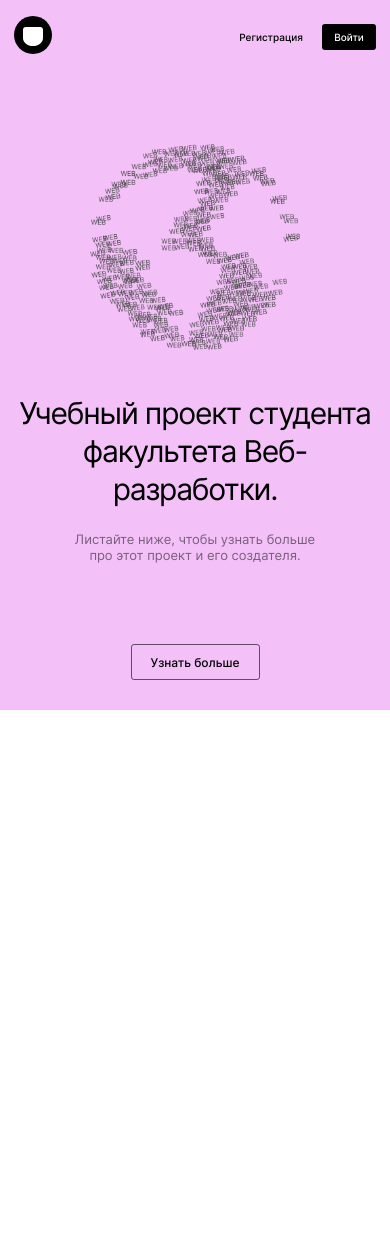
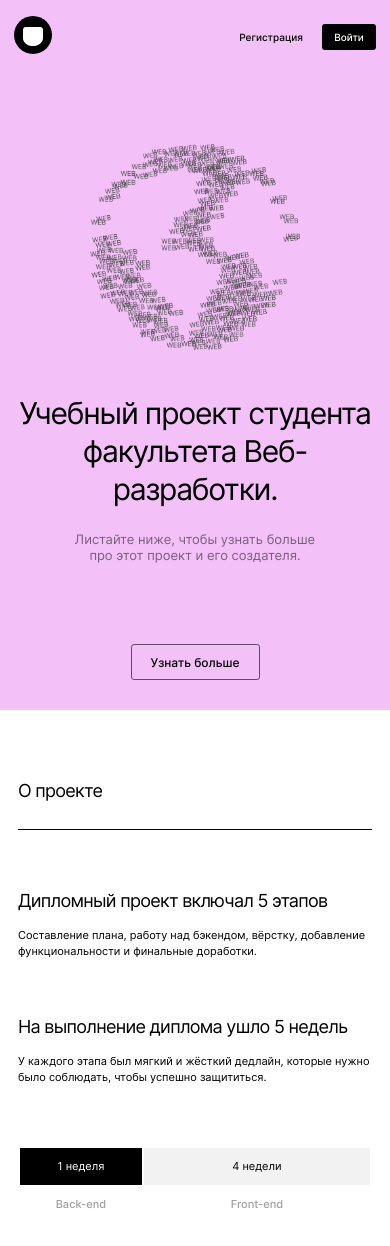
Before and after one commit to pchupchu/movies-explorer-frontend, a React (Create React App) app: page / in a window 390 px wide. Shown: the top 1246 px of the page. Before the commit the page ends 844 px from the top, so only its background shows below. Built offline with nearby package versions, Linux system fonts and the light colour scheme.

Commit message:
Add AboutProject

```diff
--- a/src/components/Header/Header.css
+++ b/src/components/Header/Header.css
@@ -3,7 +3,7 @@
   height: 74px;
   margin: 0 auto;
   box-sizing: border-box;
-  padding: 18px 0;
+  padding: 18px 70px;
   display: flex;
   align-items: center;
   justify-content: space-between;
@@ -11,7 +11,7 @@
 
 @media screen and (max-width: 768px) {
   .header {
-    padding: 16px 0;
+    padding: 16px 30px;
   }
 }
 
--- /dev/null
+++ b/src/components/Main/AboutProject/AboutProject.css
@@ -0,0 +1,156 @@
+.about {
+  padding: 110px 70px;
+  box-sizing: border-box;
+  display: flex;
+  flex-direction: column;
+  background-color: #fff;
+}
+
+@media screen and (max-width: 768px) {
+  .about {
+    padding: 90px 50px;
+  }
+}
+
+@media screen and (max-width: 425px) {
+  .about {
+    padding: 70px 18px;
+  }
+}
+
+.about__header {
+  font-weight: 400;
+  font-size: 22px;
+  line-height: 1.21;
+  letter-spacing: -0.04em;
+  border-bottom: 1px solid #000;
+  margin: 0;
+  padding-bottom: 23px;
+}
+
+@media screen and (max-width: 425px) {
+  .about__header {
+    font-size: 18px;
+    padding-bottom: 28px;
+  }
+}
+
+.about__list {
+  list-style: none;
+  padding: 0;
+  display: flex;
+  gap: 40px;
+  margin: 70px 0 110px;
+}
+
+@media screen and (max-width: 768px) {
+  .about__list {
+    gap: 30px;
+    margin-bottom: 93px;
+  }
+}
+
+@media screen and (max-width: 425px) {
+  .about__list {
+    flex-direction: column;
+    margin: 60px 0;
+    gap: 56px;
+  }
+}
+
+.about__title {
+  max-width: 550px;
+  font-weight: 400;
+  font-size: 20px;
+  line-height: 1.2;
+  letter-spacing: -0.04em;
+  margin: 0 0 26px;
+}
+
+@media screen and (max-width: 768px) {
+  .about__title {
+    margin-bottom: 22px;
+  }
+}
+
+@media screen and (max-width: 425px) {
+  .about__title {
+    font-size: 18px;
+    line-height: 1.21;
+    margin-bottom: 16px;
+  }
+}
+
+.about__text {
+  max-width: 550px;
+  font-weight: 400;
+  font-size: 14px;
+  line-height: 1.43;
+  margin: 0;
+}
+
+@media screen and (max-width: 768px) {
+  .about__text {
+    font-size: 12px;
+    line-height: 1.5;
+  }
+}
+
+@media screen and (max-width: 425px) {
+  .about__text {
+    font-size: 11px;
+    line-height: 1.45;
+  }
+}
+
+.about__table-header {
+  font-weight: 400;
+  font-size: 14px;
+  line-height: 1.21;
+  text-align: center;
+  height: 36px;
+  background-color: #f2f2f2;
+}
+
+@media screen and (max-width: 425px) {
+  .about__table-header {
+    font-size: 11px;
+    height: 35px;
+  }
+}
+
+.about__table-header_backend {
+  background-color: #000;
+  color: #fff;
+  width: 20%;
+}
+
+@media screen and (max-width: 768px) {
+  .about__table-header_backend {
+    width: 21%;
+  }
+}
+
+@media screen and (max-width: 425px) {
+  .about__table-header_backend {
+    width: 35%;
+  }
+}
+
+.about__table-data {
+  color: #a0a0a0;
+  font-weight: 500;
+  font-size: 14px;
+  line-height: 1.21;
+  text-align: center;
+  vertical-align: bottom;
+  height: 31px;
+}
+
+@media screen and (max-width: 425px) {
+  .about__table-data {
+    font-size: 11px;
+    line-height: 1.16;
+    height: 23px;
+  }
+}
--- /dev/null
+++ b/src/components/Main/AboutProject/AboutProject.js
@@ -0,0 +1,43 @@
+import "./AboutProject.css";
+
+function AboutProject() {
+  return (
+    <section className="about">
+      <h2 className="about__header">О проекте</h2>
+      <ul className="about__list">
+        <li>
+          <h3 className="about__title">Дипломный проект включал 5 этапов</h3>
+          <p className="about__text">
+            Составление плана, работу над бэкендом, вёрстку, добавление
+            функциональности и финальные доработки.
+          </p>
+        </li>
+        <li>
+          <h3 className="about__title">На выполнение диплома ушло 5 недель</h3>
+          <p className="about__text">
+            У каждого этапа был мягкий и жёсткий дедлайн, которые нужно было
+            соблюдать, чтобы успешно защититься.
+          </p>
+        </li>
+      </ul>
+      <table>
+        <thead>
+          <tr>
+            <th className="about__table-header about__table-header_backend">
+              1 неделя
+            </th>
+            <th className="about__table-header">4 недели</th>
+          </tr>
+        </thead>
+        <tbody>
+          <tr>
+            <td className="about__table-data">Back-end</td>
+            <td className="about__table-data">Front-end</td>
+          </tr>
+        </tbody>
+      </table>
+    </section>
+  );
+}
+
+export default AboutProject;
--- a/src/components/Main/Main.css
+++ b/src/components/Main/Main.css
@@ -1,16 +1,3 @@
 .main {
-  padding: 0 70px;
   background-color: #f3c1f8;
 }
-
-@media screen and (max-width: 768px) {
-  .main {
-    padding: 0 30px;
-  }
-}
-
-@media screen and (max-width: 425px) {
-  .main {
-    padding: 0;
-  }
-}
--- a/src/components/Main/Main.js
+++ b/src/components/Main/Main.js
@@ -1,5 +1,6 @@
 import Header from "../Header/Header";
 import Promo from "./Promo/Promo";
+import AboutProject from "./AboutProject/AboutProject";
 import "./Main.css";
 
 function Main() {
@@ -7,6 +8,7 @@ function Main() {
     <section className="main">
       <Header />
       <Promo />
+      <AboutProject />
     </section>
   );
 }
--- a/src/components/Main/Promo/Promo.css
+++ b/src/components/Main/Promo/Promo.css
@@ -2,7 +2,7 @@
   display: flex;
   flex-direction: column;
   box-sizing: border-box;
-  margin: 75px 0;
+  margin: 75px 70px;
   color: #000;
   background-image: url("../../../images/landing-logo.png");
   background-size: 310px 304px;
@@ -12,7 +12,7 @@
 
 @media screen and (max-width: 1050px) {
   .promo {
-    margin-top: 140px;
+    margin: 140px 44px 76px;
     background-position: top center;
     text-align: center;
   }
```
